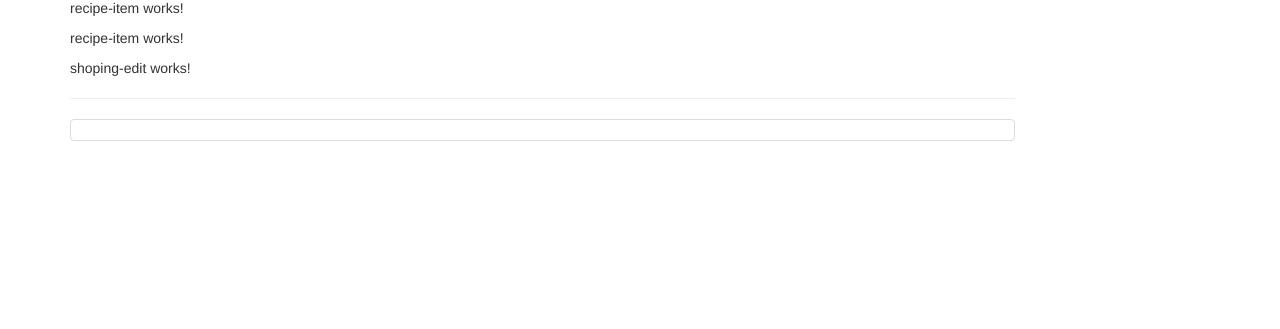
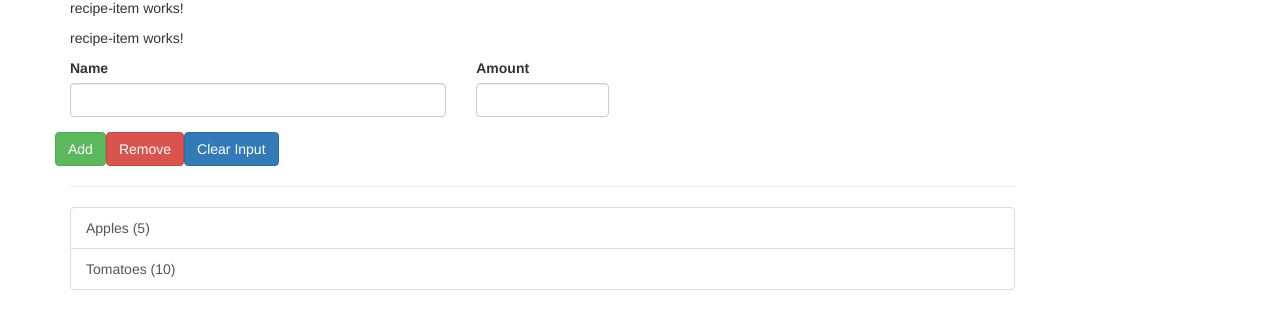
Before and after one commit to aytgn/udemy-angular-project-one, an Angular app: page / in a window 1280 px wide. Shown: the part 291-620 px from the top of the page. Built offline with nearby package versions, Linux system fonts and the light colour scheme.

Commit message:
60.video sonu

```diff
--- a/src/app/shoping-list/shoping-edit/shoping-edit.component.html
+++ b/src/app/shoping-list/shoping-edit/shoping-edit.component.html
@@ -1 +1,23 @@
-<p>shoping-edit works!</p>
+<div class="row">
+  <div class="col-xs-12">
+    <form>
+      <div class="row">
+        <div class="col-sm-5 form-group">
+          <label for="name">Name</label>
+          <input type="text" id="name" class="form-control" />
+        </div>
+        <div class="col-sm-2 form-group">
+          <label for="amount">Amount</label>
+          <input type="number" id="amount" class="form-control" />
+        </div>
+        <div class="row">
+          <div class="col-xs-12">
+            <button class="btn btn-success" type="submit">Add</button>
+            <button class="btn btn-danger" type="button">Remove</button>
+            <button class="btn btn-primary" type="button">Clear Input</button>
+          </div>
+        </div>
+      </div>
+    </form>
+  </div>
+</div>
--- a/src/app/shoping-list/shoping-list.component.html
+++ b/src/app/shoping-list/shoping-list.component.html
@@ -3,7 +3,13 @@
     <app-shoping-edit></app-shoping-edit>
     <hr />
     <ul class="list-group">
-      <a class="list-group-item" style="cursor: pointer"></a>
+      <a
+        class="list-group-item"
+        style="cursor: pointer"
+        *ngFor="let ingredient of ingredients"
+      >
+        {{ ingredient.name }} ({{ ingredient.amount }})
+      </a>
     </ul>
   </div>
 </div>
--- a/src/app/shoping-list/shoping-list.component.ts
+++ b/src/app/shoping-list/shoping-list.component.ts
@@ -1,4 +1,5 @@
 import { Component, OnInit } from '@angular/core';
+import { Ingredient } from '../shared/ingredient.model';
 
 @Component({
   selector: 'app-shoping-list',
@@ -6,7 +7,9 @@
   styleUrls: ['./shoping-list.component.css']
 })
 export class ShopingListComponent implements OnInit {
-  ingredients = [];
+  ingredients: Ingredient[] = [
+    new Ingredient("Apples", 5), new Ingredient("Tomatoes", 10)
+  ];
 
   constructor() { }
 
```
Also changed, not shown: src/app/shared/ingredient.model.ts (added, +15 -0 lines).
